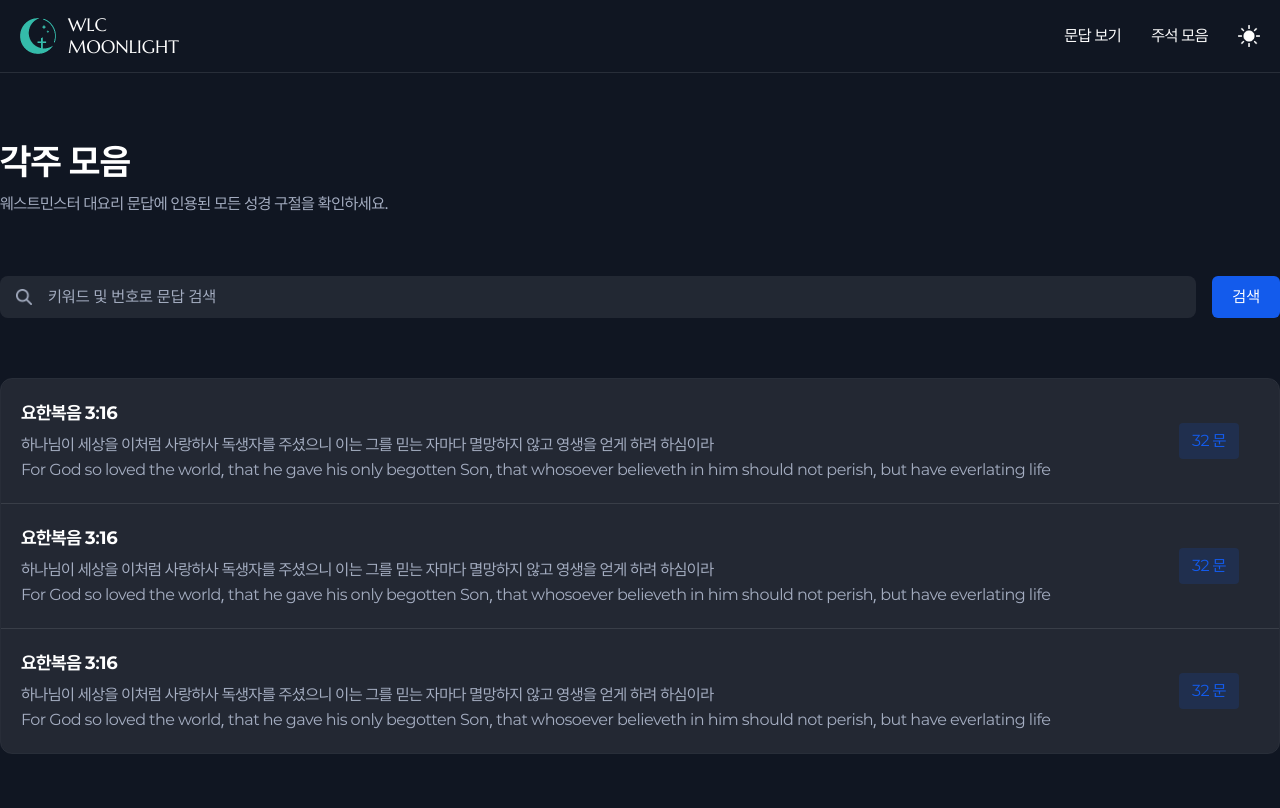
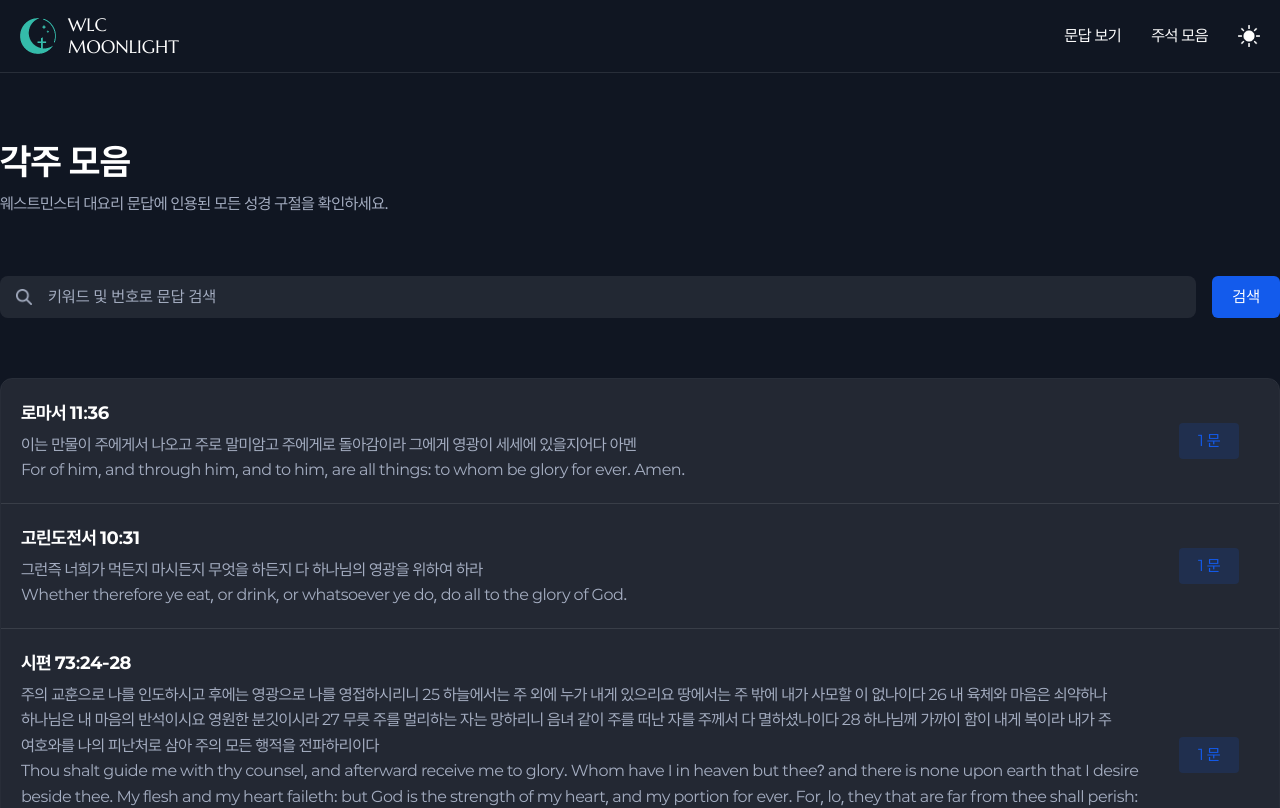
Before and after one commit to onewayay/WLC-MOONLIGHT, a React (Vite) app: page /annotationcollect in a window 1280 px wide. Shown: the top 808 px of the page. Built offline with nearby package versions, Linux system fonts and the light colour scheme.

Commit message:
✨각주 모음 리스트 구현 및 20개씩 무한 스크롤 구현

```diff
--- a/src/pages/AnnotationCollect.jsx
+++ b/src/pages/AnnotationCollect.jsx
@@ -1,71 +1,61 @@
-import { useState } from 'react';
-import kor_data from '../assets/data/WLC_KOR.json';
-import wlc_bible_kor from '../assets/data/wlc_bible_kor.json';
+import wlc_bible_kor from '../assets/data/wlc_bible_kor_v2.json';
+import wlc_bible_eng from '../assets/data/wlc_bible_eng_v2.json';
 import '../styles/annotation-collect.css';
-import { Link, useNavigate } from 'react-router-dom';
+import { Link } from 'react-router-dom';
+import { useEffect, useRef, useState } from 'react';
 
 export default function AnnotationCollect() {
-  // const navigate = useNavigate();
+  // 현재 보여질 문답 갯수 상태
+  const [visibleCount, setVisibleCount] = useState(20);
 
-  // const [searchVerse, setSearchVerse] = useState(''); // 검색어 상태
+  // 화면 맨 아래에서 스크롤이 아래로 내려왔는지 감지하는 역할
+  const observerRef = useRef(null);
 
-  // const allVerseList = []; // 전체 말씀 목록
+  useEffect(() => {
+    // obseverRef 생성 이전일 경우 바로 return
+    if (!observerRef.current) return;
 
-  // Object.keys(wlc_bible_kor).forEach((key) => {
-  //   allVerseList.push({
-  //     num: key,
-  //     verse: wlc_bible_kor[key],
-  //   });
-  // });
+    const observer = new IntersectionObserver(
+      ([entry]) => {
+        if (entry.isIntersecting) {
+          setVisibleCount((prev) => {
+            if (prev >= wlc_bible_kor.length) return prev;
+            return prev + 20;
+          });
+        }
+      },
+      // thredshold: 얼마나 보여야 콜백을 실행할지. 0~1의 값. 1은 100% 화면에 들어왔을 때 실행
+      // rootMargin: 지정된 값만큼 이전에 미리 감지해서 콜백 실행
+      { threshold: 0, rootMargin: '200px' }
+    );
 
-  // // 관련 문답 바로가기 버튼 이벤트
-  // const goWlc = (e) => {
-  //   let wlcNum = null;
+    observer.observe(observerRef.current); // observerRef를 감지 대상으로 설정
 
-  //   for (let key in kor_data) {
-  //     if (kor_data[key].ref?.includes(Number(e.currentTarget.dataset.num))) {
-  //       wlcNum = key;
-  //       break;
-  //     }
-  //   }
+    return () => observer.disconnect(); // 클린업
+  }, []);
 
-  //   navigate(`/wlc?num=${wlcNum}`);
-  // };
+  // 데이터를 갯수 상태 만큼 자름
+  const visibleItems = wlc_bible_kor.slice(0, visibleCount);
 
-  // // 렌더링할 말씀 목록 상태
-  // const [verseList, setVerseList] = useState(allVerseList);
-
-  // // 실제 렌더링 될 말씀 리스트
-  // const renderVerseList = verseList.map((item) => {
-  //   return (
-  //     <li key={item.num}>
-  //       <strong>[{item.num}]</strong>
-  //       <div>
-  //         {item.verse.map((verse, idx) => (
-  //           <p key={idx}>{verse}</p>
-  //         ))}
-  //       </div>
-  //       <button type="button" data-num={item.num} onClick={goWlc}>
-  //         관련 문답 바로가기
-  //       </button>
-  //     </li>
-  //   );
-  // });
-
-  // // 검색어 상태 변경 이벤트
-  // const onChangeSearch = (e) => {
-  //   setSearchVerse(e.currentTarget.value);
-  // };
-
-  // // 검색 버튼 이벤트
-  // const onClickSearch = () => {
-  //   const searchedList = allVerseList.filter((item) =>
-  //     item.verse.some((v) => v.includes(searchVerse))
-  //   );
-  //   setVerseList(searchedList);
-  // };
-
-  // console.log('전체', allVerseList);
+  const verseRender = visibleItems.map((item, idx) => {
+    return (
+      <li key={item.id}>
+        <Link to={`/wlcview/${item.wlcNum}`}>
+          <div>
+            <div className="kor-verse">
+              <strong>{item.bible}</strong>
+              <p>{item.verse}</p>
+            </div>
+            <div className="eng-verse">
+              <strong>{wlc_bible_eng[idx].bible}</strong>
+              <p>{wlc_bible_eng[idx].verse}</p>
+            </div>
+          </div>
+          <span>{item.wlcNum} 문</span>
+        </Link>
+      </li>
+    );
+  });
 
   return (
     <div className="annotation-collect">
@@ -82,75 +72,9 @@ export default function AnnotationCollect() {
           />
           <button type="button">검색</button>
         </div>
-        <ul className="verse-list">
-          <li>
-            <Link to="">
-              <div>
-                <div className="kor-verse">
-                  <strong>요한복음 3:16</strong>
-                  <p>
-                    하나님이 세상을 이처럼 사랑하사 독생자를 주셨으니 이는 그를
-                    믿는 자마다 멸망하지 않고 영생을 얻게 하려 하심이라
-                  </p>
-                </div>
-                <div className="eng-verse">
-                  <strong>John 3:16</strong>
-                  <p>
-                    For God so loved the world, that he gave his only begotten
-                    Son, that whosoever believeth in him should not perish, but
-                    have everlating life{' '}
-                  </p>
-                </div>
-              </div>
-              <span>32 문</span>
-            </Link>
-          </li>
-          <li>
-            <Link to="">
-              <div>
-                <div className="kor-verse">
-                  <strong>요한복음 3:16</strong>
-                  <p>
-                    하나님이 세상을 이처럼 사랑하사 독생자를 주셨으니 이는 그를
-                    믿는 자마다 멸망하지 않고 영생을 얻게 하려 하심이라
-                  </p>
-                </div>
-                <div className="eng-verse">
-                  <strong>John 3:16</strong>
-                  <p>
-                    For God so loved the world, that he gave his only begotten
-                    Son, that whosoever believeth in him should not perish, but
-                    have everlating life{' '}
-                  </p>
-                </div>
-              </div>
-              <span>32 문</span>
-            </Link>
-          </li>
-          <li>
-            <Link to="">
-              <div>
-                <div className="kor-verse">
-                  <strong>요한복음 3:16</strong>
-                  <p>
-                    하나님이 세상을 이처럼 사랑하사 독생자를 주셨으니 이는 그를
-                    믿는 자마다 멸망하지 않고 영생을 얻게 하려 하심이라
-                  </p>
-                </div>
-                <div className="eng-verse">
-                  <strong>John 3:16</strong>
-                  <p>
-                    For God so loved the world, that he gave his only begotten
-                    Son, that whosoever believeth in him should not perish, but
-                    have everlating life{' '}
-                  </p>
-                </div>
-              </div>
-              <span>32 문</span>
-            </Link>
-          </li>
-        </ul>
+        <ul className="verse-list">{verseRender}</ul>
       </div>
+      <div ref={observerRef} style={{ height: 1 }} />
     </div>
   );
 }
--- a/src/styles/annotation-collect.css
+++ b/src/styles/annotation-collect.css
@@ -93,6 +93,7 @@
   justify-content: center;
   align-items: center;
   width: 60px;
+  min-width: 60px;
   height: 36px;
   border-radius: 4px;
   color: var(--color-primary);
```
